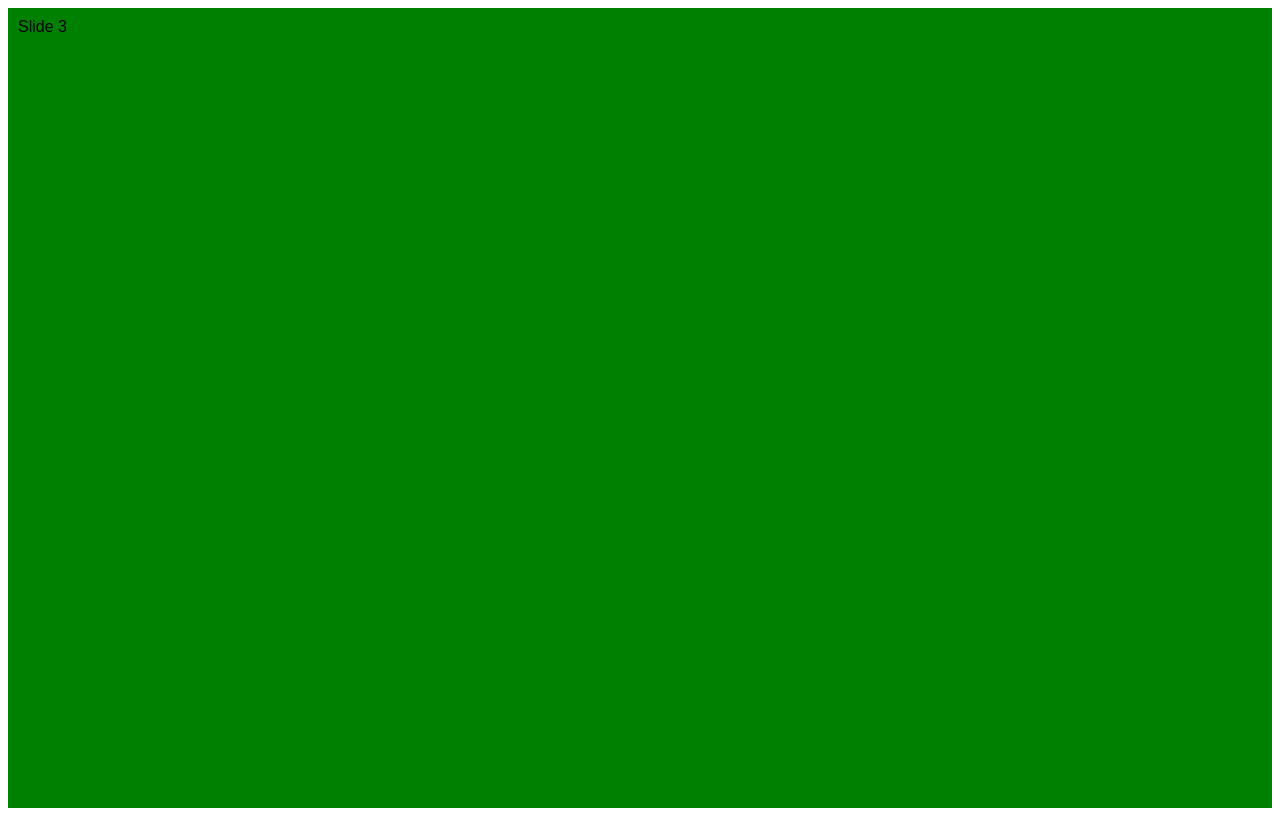
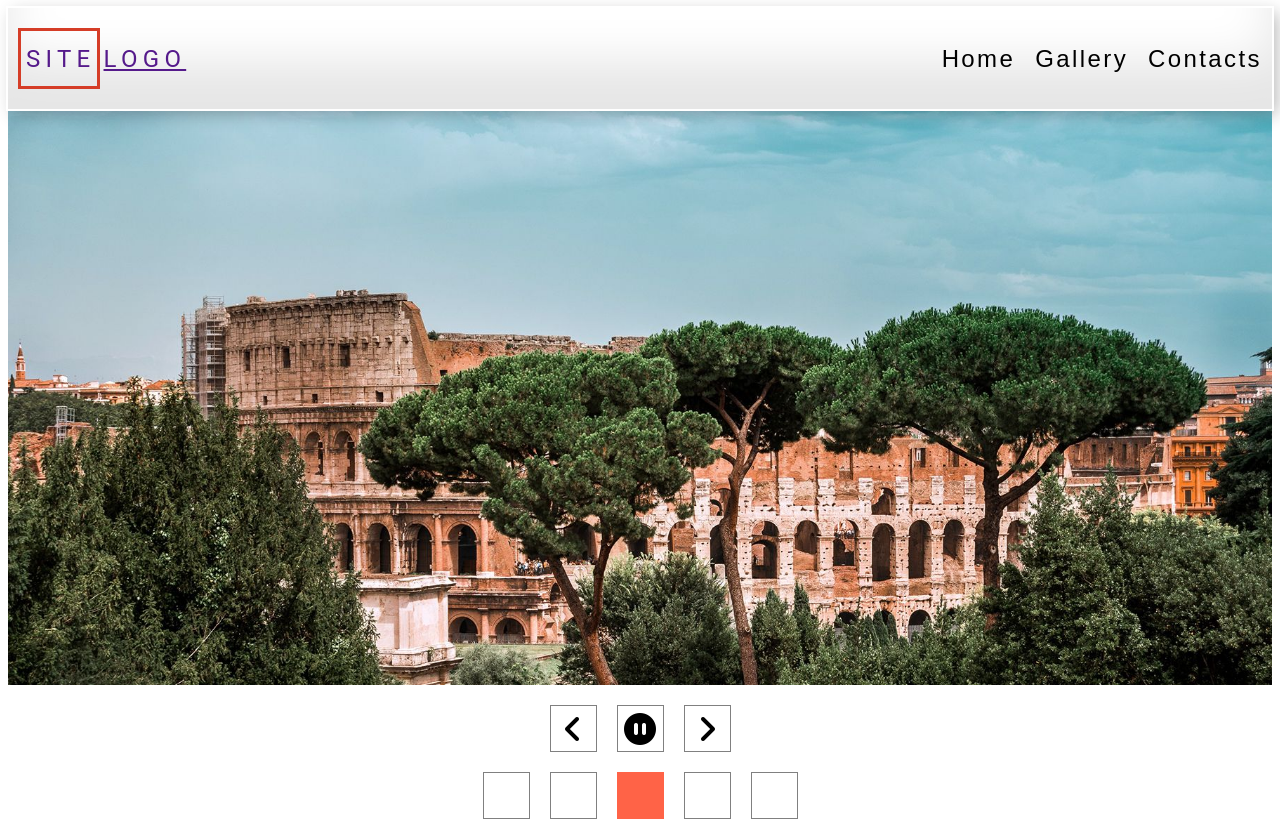
Before and after one commit to Jack210797/carouselJs, a website: page index.html in a window 1280 px wide. Shown: the top 822 px of the page. Drawn offline with Linux system fonts and the light colour scheme.

Commit message:
carousel with pics

```diff
--- a/index.html
+++ b/index.html
@@ -10,6 +10,31 @@
 </head>
 
 <body>
+
+  <div class="header-menu">
+    <div class="header-menu__container">
+
+      <div class="header-logo">
+        <a class="header-logo__link" href=""><span class="header-logo__accent">SITE</span>LOGO</a>
+      </div>
+
+      <nav class="header-navbar">
+
+        <ol class="header-navbar__list">
+          <li class="header-navbar__item">
+            <a class="header-navbar__link" href="">Home</a>
+          </li>
+          <li class="header-navbar__item">
+            <a class="header-navbar__link" href="">Gallery</a>
+          </li>
+          <li class="header-navbar__item">
+            <a class="header-navbar__link" href="">Contacts</a>
+          </li>
+        </ol>
+
+      </nav>
+    </div>
+  </div>
 
   <div class="carousel" id="carousel">
     <div class="slides" id="slides-container">
--- a/style.css
+++ b/style.css
@@ -4,7 +4,7 @@ body {
 
 .slides {
   position: relative;
-  height: 100vh;
+  height: 72vh;
   padding: 0;
   margin: 0;
   margin-bottom: 20px;
@@ -20,30 +20,34 @@ body {
   z-index: -999;
   transition: opacity 0.3s;
   padding: 10px;
+  text-indent: -9999px;
+  background-size: cover;
+  background-position: center;
 }
+
 .active {
   opacity: 1;
   z-index: 0;
 }
 
 .slide:nth-of-type(1) {
-  background: red;
+  background-image: url(img/light.jpg);
 }
 
 .slide:nth-of-type(2) {
-  background: orange;
+  background-image: url(img/dark.jpg);
 }
 
 .slide:nth-of-type(3) {
-  background: green;
+  background-image: url(img/photo.jpg);
 }
 
 .slide:nth-of-type(4) {
-  background: blue;
+  background-image: url(img/photo2.jpg);
 }
 
 .slide:nth-of-type(5) {
-  background: purple;
+  background-image: url(img/photo3.jpg);
 }
 
 .buttons,
@@ -76,3 +80,65 @@ body {
   background: tomato;
   border-color: tomato;
 }
+
+.header-menu {
+  position: relative;
+  top: 0;
+  right: 0;
+  left: 0;
+  padding: 20px 10px;
+  z-index: 1;
+  box-shadow: inset 0 -3em 3em rgba(0, 0, 0, 0.1), 0 0 0 2px rgb(255, 255, 255),
+    0.3em 0.3em 1em rgba(24 22 22 / 30%);
+}
+
+.header-menu__container {
+  display: grid;
+  align-items: center;
+  gap: 20px;
+  grid-template-columns: auto 1fr;
+}
+
+.header-logo {
+  display: block;
+
+  text-align: center;
+  letter-spacing: 0.22em;
+
+  color: black;
+
+  font-family: "Roboto", sans-serif;
+  font-size: 1.5rem;
+  font-weight: 400;
+}
+.header-logo__accent {
+  display: inline-block;
+
+  margin-right: 4px;
+  padding: 14px 1px 13px 5px;
+
+  border: 3px solid #d53d27;
+}
+
+.header-navbar__list {
+  display: grid;
+  justify-content: end;
+  gap: 20px;
+  list-style-type: none;
+  grid-template-columns: repeat(auto-fit, minmax(40px, max-content));
+}
+
+.header-navbar__link {
+  display: block;
+  transition: color 0.5s;
+  letter-spacing: 0.1em;
+  text-decoration: none;
+
+  color: black;
+  list-style-type: none;
+  font-size: 1.5rem;
+}
+
+.header-navbar__link:hover {
+  color: #d66926;
+}
```
Also changed, not shown: img/dark.jpg (added), img/light.jpg (added), img/photo.jpg (added), img/photo2.jpg (added), img/photo3.jpg (added).
